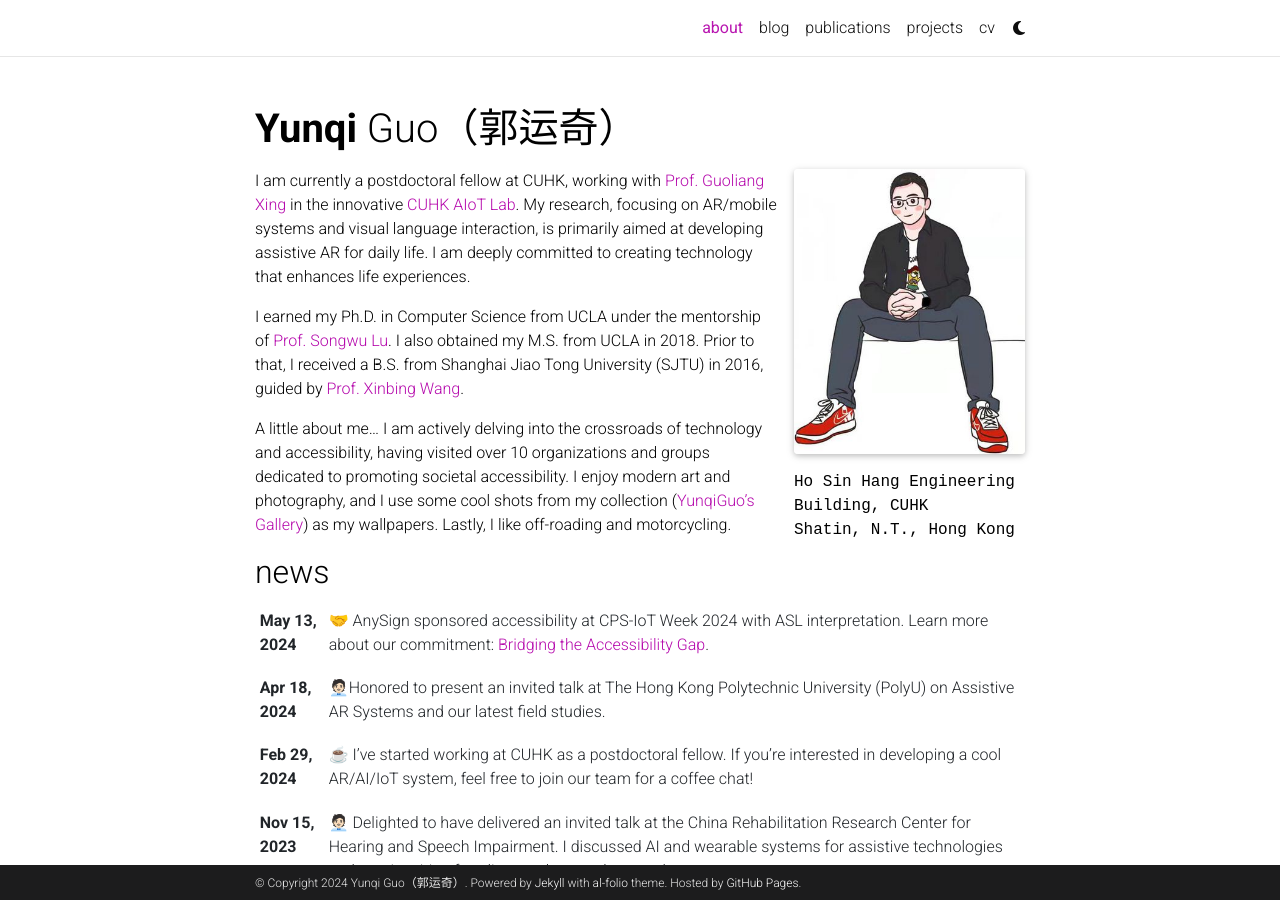
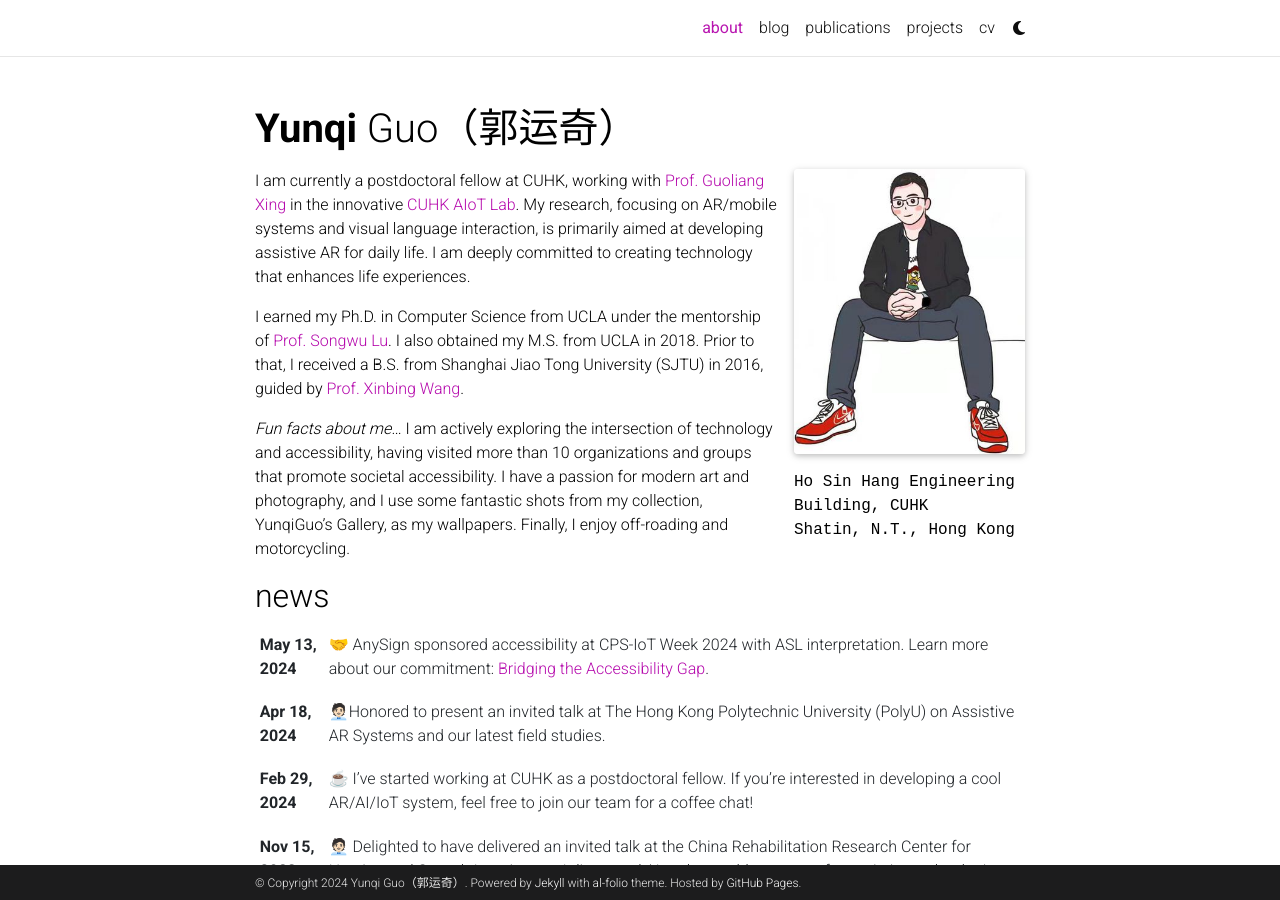
Before and after one commit to luckiday/luckiday.github.io, a Jekyll site: the page built from _pages/about.md, in a window 1280 px wide and 900 px high. Built offline with Jekyll 4.4.1, drawn with Linux system fonts in a browser that asks for light colours; full-size pictures stand in for the smaller copies a plugin makes; comment, search, counter and statistics services are not loaded; a style sheet for code colours, icons or effects is not loaded.

Commit message:
Upadte home page

```diff
--- a/_pages/about.md
+++ b/_pages/about.md
@@ -62,6 +62,7 @@
 received a B.S. from Shanghai Jiao Tong University (SJTU) in 2016, guided
 by [Prof. Xinbing Wang](https://www.cs.sjtu.edu.cn/~wang-xb/).
 
-A little about me... I am actively delving into the crossroads of technology and accessibility, having visited over 10 organizations and groups dedicated to promoting societal accessibility.
-I enjoy modern art and photography, and I use some cool shots from my collection ([YunqiGuo's Gallery](https://500px.com/p/YunqiGuo)) as my wallpapers.
-Lastly, I like off-roading and motorcycling.
+*Fun facts about me…* I am actively exploring the intersection of technology and accessibility, having visited more than
+10 organizations and groups that promote societal accessibility. I have a passion for modern art and photography, and I
+use some fantastic shots from my collection, YunqiGuo's Gallery, as my wallpapers. Finally, I enjoy off-roading and
+motorcycling.
```
